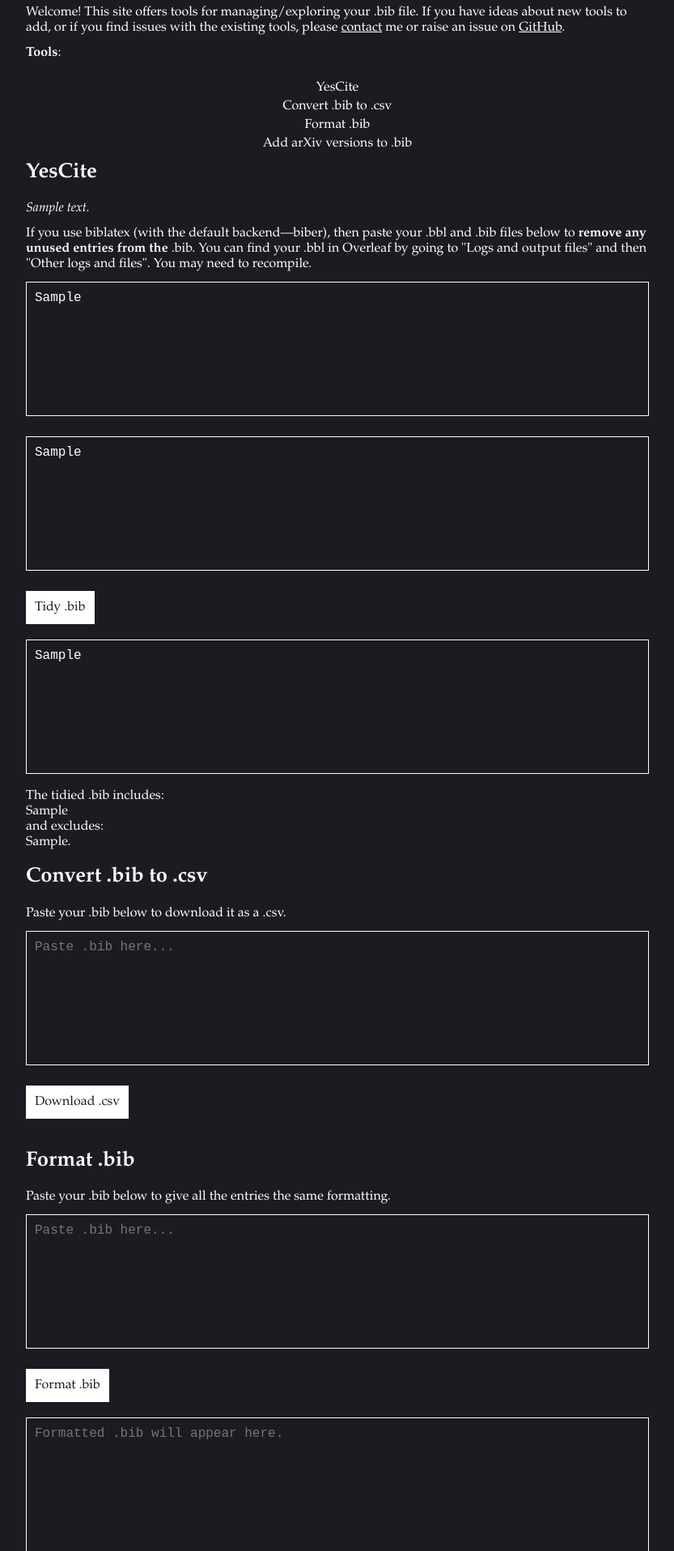
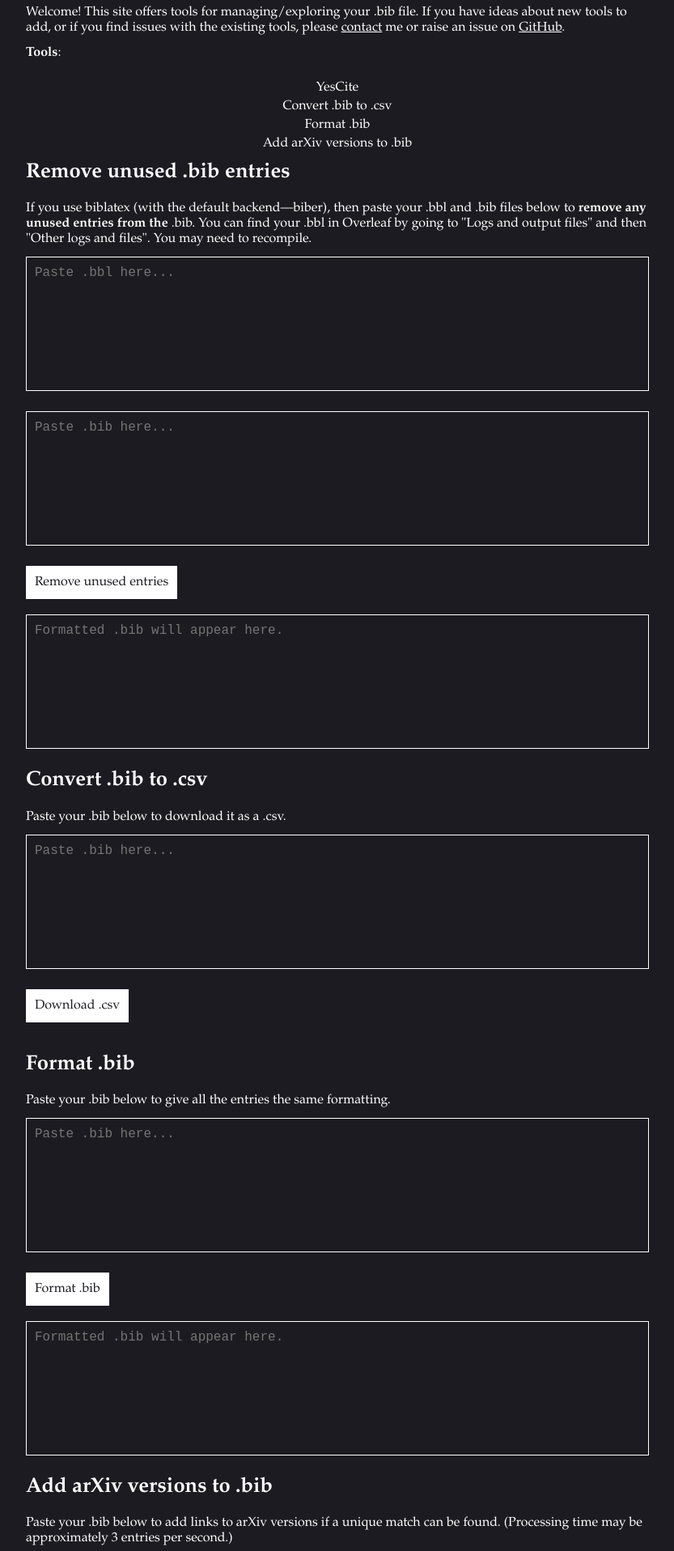
Before and after one commit to malcolm-jones/yescite, a Flask app: template templates/index.html in a window 1280 px wide. Shown: the part 139-2055 px from the top of the page at 81% size, without its empty margins (223-1056 px from the left). Run offline with Flask 3, Linux system fonts and the light colour scheme; the template is opened without the code that fills it: most values are stand-ins (such as "Sample title", 1, 10 or a date in 2020); parts of the project's set-up code (start-up, migrations or seed data) failed here and were passed over; some libraries are stand-ins or nearby versions.

Commit message:
convert yescite to AJAX

```diff
--- a/app.py
+++ b/app.py
@@ -22,45 +22,28 @@ app = Flask(__name__)
 @app.route('/', methods=['POST', 'GET'])
 def index():
     usage.add_log("Index")
+    return render_template('index.html')
 
-    input_bbl = ''
-    input_bib_YesCite = ''
-    output_yescite = ''
-    output_aliases_used = ''
-    output_aliases_unused = ''
-
-    if request.method == 'POST':
-        endpoint_code = "YesCite"
-        usage.add_log(endpoint_code)
-        input_bbl = request.form.get('input_bbl')
-        input_bib_YesCite = request.form.get('input_bib_YesCite')
+@app.route('/yescite', methods=['POST'])
+def yescite():
+    endpoint_code = "yescite"
+    usage.add_log(endpoint_code)
+    if request.method == "POST":
+        usage.add_log("POST")
+        input_yescite_bbl = request.form['input_yescite_bbl']
+        input_yescite_bib = request.form['input_yescite_bib']
         if (
-            not valid_yescite(input_bbl, input_bib_YesCite)
+            not valid_yescite(input_yescite_bbl, input_yescite_bib)
         ):
-            usage.add_log(": ".join([
-                endpoint_code,
-                "Input failed validation.",
-            ]))
-            return render_template(
-                'index.html',
-                message_yescite=os.getenv("VALIDATION_MESSAGE"),
-                scrollToAnchor='message-yescite',
-            )
-        lines_bbl = input_bbl.splitlines()
-        lines_bib = input_bib_YesCite.splitlines()
-        yc = YesCite(lines_bbl, lines_bib)
-        output_yescite = '\n'.join(yc.yescite)
-        output_aliases_used = yc.aliases_used
-        output_aliases_unused = yc.aliases_unused
-
-    return render_template(
-        'index.html',
-        input_bbl=input_bbl,
-        input_bib_YesCite=input_bib_YesCite,
-        output_yescite=output_yescite,
-        output_aliases_used=output_aliases_used,
-        output_aliases_unused=output_aliases_unused,
-    )
+            usage.add_log("Failed validation.")
+            return jsonify({"processed_text": os.getenv("VALIDATION_MESSAGE")})
+        else:
+            usage.add_log("Passed validation.")
+            lines_bbl = input_yescite_bbl.splitlines()
+            lines_bib = input_yescite_bib.splitlines()
+            yc = YesCite(lines_bbl, lines_bib)
+            output_yescite = '\n'.join(yc.yescite)
+            return jsonify({"processed_text": f"{output_yescite}"})
 
 @app.route('/bibtocsv', methods=['POST'])
 def bibtocsv():
--- a/templates/index.html
+++ b/templates/index.html
@@ -100,23 +100,38 @@
       </ul>
     </div>
 
-    <h2 id="yescite">YesCite</h2>
-
-    <p id="message-yescite">
-        <i>
-          {{ message_yescite }}
-        </i>
-    </p>
+    <h2 id="yescite">Remove unused .bib entries</h2>
 
     <p>If you use biblatex (with the default backend&mdash;biber), then paste your .bbl and .bib files below to <b>remove any unused entries from the</b> .bib. You can find your .bbl in Overleaf by going to &#x0022;Logs and output files&#x0022; and then &#x0022;Other logs and files&#x0022;. You may need to recompile.</p>
 
-    <form method="post" autocomplete="off">
-      <textarea placeholder="Paste .bbl here..." id="input_bbl" name="input_bbl" rows="8">{{ input_bbl }}</textarea><br><br>
-      <textarea placeholder="Paste .bib here..." id="input_bib_YesCite" name="input_bib_YesCite" rows="8">{{ input_bib_YesCite }}</textarea><br><br>
-      <input type="submit" value="Tidy .bib"/>
-    </form><br>
-    <textarea placeholder="Tidied .bib will appear here." id="output_yescite" rows="8">{{ output_yescite }}</textarea><br>
-    <p>The tidied .bib includes:<br>{{ output_aliases_used }}<br>and excludes:<br>{{ output_aliases_unused }}.</p>
+    <form method="post" id="yescite" enctype="multipart/form-data">
+      <textarea name="input_yescite_bbl" rows="8" placeholder="Paste .bbl here..."></textarea><br><br>
+      <textarea name="input_yescite_bib" rows="8" placeholder="Paste .bib here..."></textarea><br><br>
+      <button type="submit">Remove unused entries</button><br><br>
+    </form>
+    <textarea id="output_yescite" rows="8" placeholder="Formatted .bib will appear here."></textarea><br>
+
+    <script>
+      $(function () {
+          $(document).on('submit', '#yescite', function (e) {
+            console.log("Delegated submit handler running.");
+            e.preventDefault();
+
+            var formData = new FormData(this);
+
+            $.ajax({
+                url: '/yescite',
+                method: 'POST',
+                data: formData,
+                processData: false,
+                contentType: false,
+                success: function (data) {
+                    $('#output_yescite').text(data.processed_text);
+                }
+            });
+          });
+      });
+    </script>
 
     <h2 id="bibtocsv">Convert .bib to .csv</h2>
 
```
Also changed, not shown: validation.py (+5 -5 lines).
